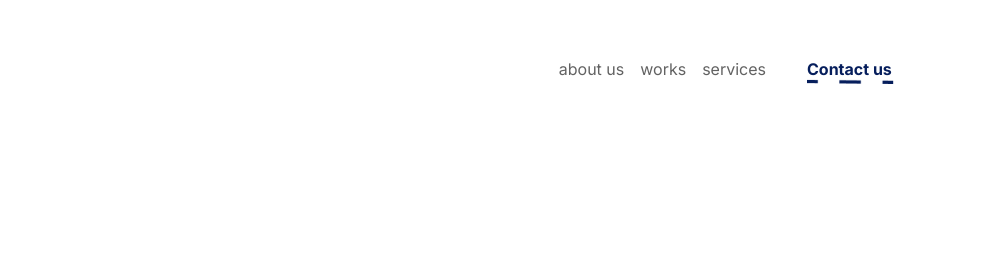
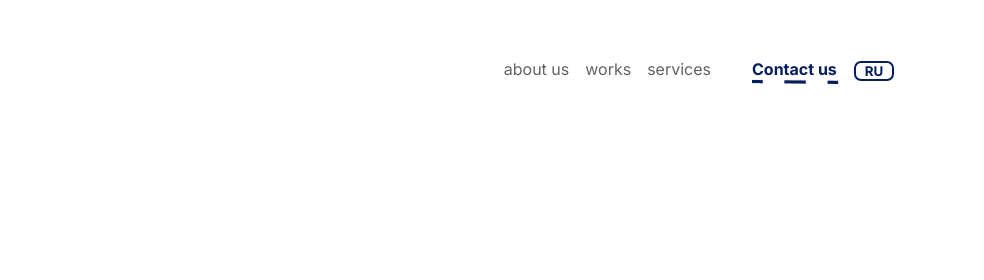
Before and after one commit to HarutDev77/CodeMilesRepo, a website: page index.html in a window 1280 px wide. Shown: the top 280 px of the page, 296-1280 px from the left. Drawn offline with Linux system fonts and the light colour scheme.

Commit message:
add ru button

```diff
--- a/css/main.scss
+++ b/css/main.scss
@@ -31,6 +31,25 @@
   position: fixed;
   top: 0;
   z-index: 10;
+}
+
+.button_lang{
+   button{
+     width: 40px;
+     margin: 0 0 18px 15px;
+     border-radius: 7px;
+     border: 2px solid #061E5C;
+     background-color: white;
+     a{
+       text-decoration: none;
+       color: #061E5C;
+       font-weight: bold;
+     }
+   }
+  button:hover{
+    cursor: pointer;
+    opacity: 0.8;
+  }
 }
 
 .cont_logo {
--- a/css/worksPages.scss
+++ b/css/worksPages.scss
@@ -8,7 +8,7 @@
   img {
     width: 100%;
     height: 100%;
-    box-shadow: 0px 4px 51px 0px rgba(0, 0, 0, 0.25);
+    box-shadow: 0 4px 51px 0 rgba(0, 0, 0, 0.25);
   }
   h4 {
     font-size: 64px;
--- a/index.html
+++ b/index.html
@@ -27,6 +27,9 @@
                     <div class="ContactUs_cont d-flex">
                         <span><a href="#section_contact_us">Contact us</a></span>
                         <img src="images/Line 35.png" alt="mile_img">
+                    </div>
+                    <div class="button_lang">
+                        <button><a href="https://ru.codemiles.org">RU</a></button>
                     </div>
 
                 <div class="menu_cont_menu_burger">
```
Also changed, not shown: BBSFinance.html (+3 -0 lines), infusionGames.html (+3 -0 lines), krimskiyBriz.html (+3 -0 lines), dist/main.css, 1 other file.
